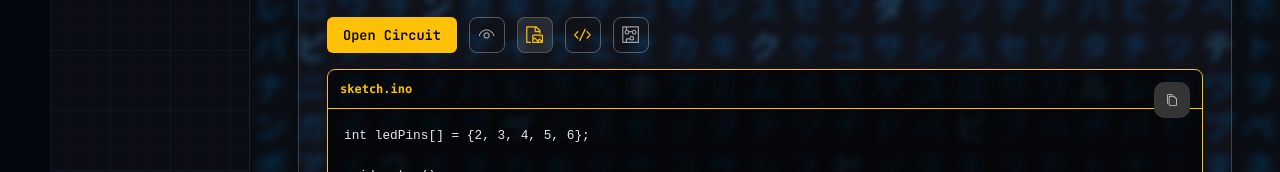
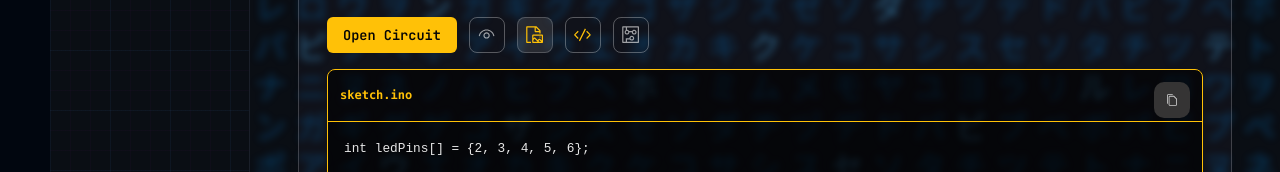
Before and after one commit to shaxntanu/VSCode-Portfolio, a Next.js app: page /circuits in a window 1280 px wide. Both pictures are taken after a click on the button 582 px from the left and 434 px from the top of the page. Shown: the part 400-572 px from the top of the page. Built offline with nearby package versions, Linux system fonts and the light colour scheme; no server answers; a web font is replaced by a local one.

Commit message:
fix: Increase code viewer header padding for copy button - Add right padding: 3.5rem to accommodate 36px button - Add minHeight: 52px for consistent header height - Copy button now fits comfortably inside header - Prevents button overflow or overlap with border

```diff
--- a/components/CircuitCard.tsx
+++ b/components/CircuitCard.tsx
@@ -411,13 +411,14 @@ const CircuitCard = ({ circuit }: CircuitCardProps) => {
             >
               <div
                 style={{
-                  padding: '0.75rem',
+                  padding: '0.75rem 3.5rem 0.75rem 0.75rem',
                   backgroundColor: 'rgba(0, 0, 0, 0.4)',
                   borderBottom: `1px solid ${categoryColor}`,
                   display: 'flex',
                   justifyContent: 'space-between',
                   alignItems: 'center',
                   position: 'relative',
+                  minHeight: '52px',
                 }}
               >
                 <span
```
